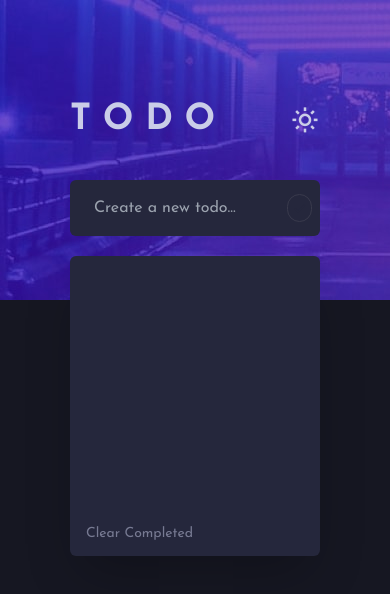
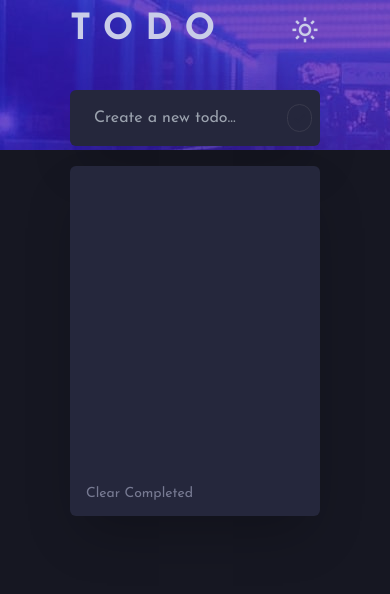
Before and after one commit to 04stefke/todo-app-challenge, a React (Vite) app: page / in a window 390 px wide. Shown: the top 594 px of the page. Built offline with nearby package versions, Linux system fonts and the light colour scheme.

Commit message:
installed the tailwind scrollbar plugin and changed responsiveness for height different screens

```diff
--- a/package.json
+++ b/package.json
@@ -12,6 +12,7 @@
   "dependencies": {
     "react": "^18.2.0",
     "react-dom": "^18.2.0",
+    "tailwind-scrollbar": "^3.1.0",
     "uuid": "^11.0.5"
   },
   "devDependencies": {
--- a/src/App.jsx
+++ b/src/App.jsx
@@ -14,8 +14,8 @@ function App() {
 
 	return (
 		<section className="min-h-screen  bg-bg font-josefin">
-			<main className="bg-dark-image h-[300px]  flex flex-col items-center  ">
-				<div className="xl:w-1/3 sm:min-w-[500px]  min-w-[200px] max-w-[250px] sm:max-w-[0]  flex flex-col gap-10 relative top-[100px]">
+			<main className="bg-dark-image h-[150px] md:h-[300px]  flex flex-col items-center  ">
+				<div className="xl:w-1/3 sm:min-w-[500px]  min-w-[200px] max-w-[250px] sm:max-w-[0]  flex flex-col gap-10 relative top-[10px] md:top-[100px]">
 					<div className="flex items-center justify-between w-full">
 						<h1 className="text-fontColor font-bold text-4xl">T O D O</h1>
 						<i
--- a/src/components/Form.jsx
+++ b/src/components/Form.jsx
@@ -8,7 +8,7 @@ const Form = ({addTodo}) => {
         setTodo('')
     }
 	return (
-		<form className="w-full flex items-center  bg-bg2 rounded-md" onSubmit={handleSubmit}>
+		<form className="shadow-2xl w-full flex items-center  bg-bg2 rounded-md" onSubmit={handleSubmit}>
 			<div className="w-full bg-transparent flex items-center px-2 ">
 				<input
 					type="text"
--- a/src/components/TodoList.jsx
+++ b/src/components/TodoList.jsx
@@ -14,8 +14,8 @@ const TodoList = ({
 	handleFilterChange
 }) => {
 	return (
-		<div className="bg-bg2 rounded-md flex flex-col shadow-2xl min-h-[300px] max-h-[500px] sm:max-h-[0]">
-			<div className="h-full w-full overflow-scroll sm:overflow-hidden">
+		<div className="bg-bg2 rounded-md flex flex-col shadow-2xl min-h-[350px] max-h-[400px] sm:max-h-0">
+			<div className="h-full w-full overflow-auto ">
 				{filteredTodos().map((todo, index) =>
 					todo.isEditing ? (
 						<EditTodoForm editTodo={editTask} task={todo} key={index} />
```
Also changed, not shown: 1 other file (tests, documents, lock files or other folders).
